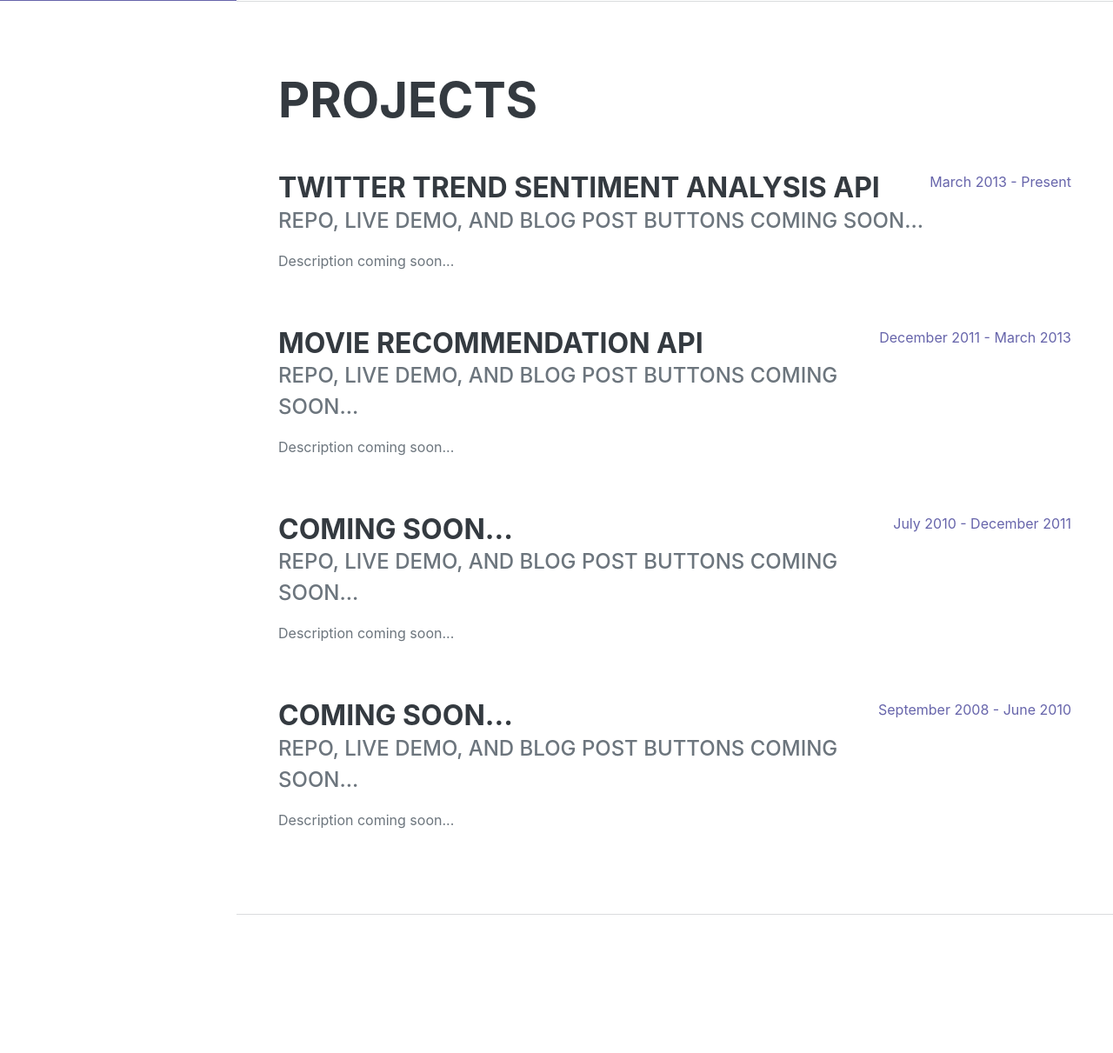
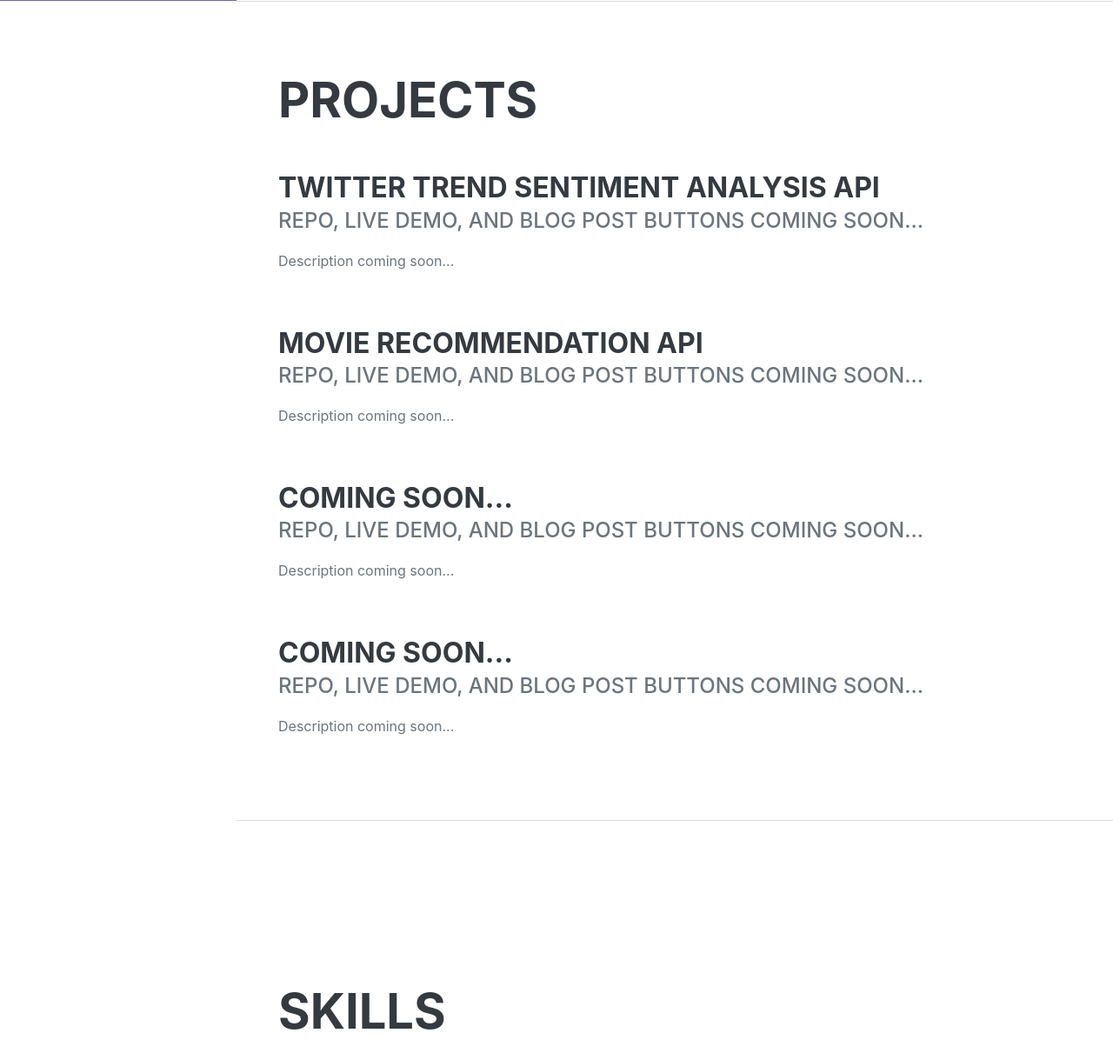
Before and after one commit to ethan-pt/portfolio_site, a Django app: page / in a window 1280 px wide. Shown: the part 799-2010 px from the top of the page at 87% size. Run offline with Django 4.2, Linux system fonts and the light colour scheme; parts of the project's set-up code (start-up, migrations or seed data) failed here and were passed over; some libraries are stand-ins or nearby versions; some web fonts are replaced.

Commit message:
remove dates in projects section

```diff
--- a/website/templates/website/index.html
+++ b/website/templates/website/index.html
@@ -90,10 +90,6 @@
                             <div class="subheading mb-3">Repo, Live Demo, and Blog Post buttons coming soon...</div>
                             <p>Description coming soon...</p>
                         </div>
-
-                        <div class="flex-shrink-0">
-                            <span class="text-primary">March 2013 - Present</span>
-                        </div>
                     </div>
 
                     <div class="d-flex flex-column flex-md-row justify-content-between mb-5">
@@ -101,10 +97,6 @@
                             <h3 class="mb-0">Movie Recommendation API</h3>
                             <div class="subheading mb-3">Repo, Live Demo, and Blog Post buttons coming soon...</div>
                             <p>Description coming soon...</p>
-                        </div>
-
-                        <div class="flex-shrink-0">
-                            <span class="text-primary">December 2011 - March 2013</span>
                         </div>
                     </div>
 
@@ -114,10 +106,6 @@
                             <div class="subheading mb-3">Repo, Live Demo, and Blog Post buttons coming soon...</div>
                             <p>Description coming soon...</p>
                         </div>
-
-                        <div class="flex-shrink-0">
-                            <span class="text-primary">July 2010 - December 2011</span>
-                        </div>
                     </div>
 
                     <div class="d-flex flex-column flex-md-row justify-content-between">
@@ -125,10 +113,6 @@
                             <h3 class="mb-0">Coming Soon...</h3>
                             <div class="subheading mb-3">Repo, Live Demo, and Blog Post buttons coming soon...</div>
                             <p>Description coming soon...</p>
-                        </div>
-
-                        <div class="flex-shrink-0">
-                            <span class="text-primary">September 2008 - June 2010</span>
                         </div>
                     </div>
                 </div>
```
